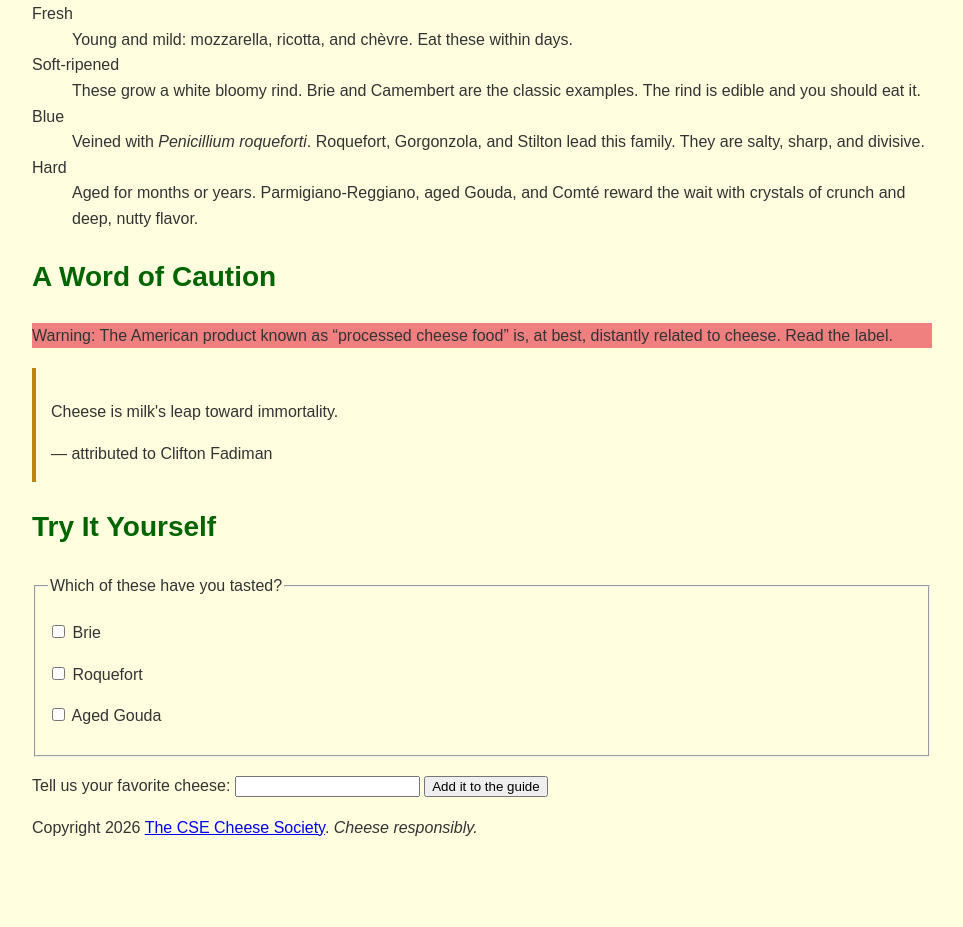
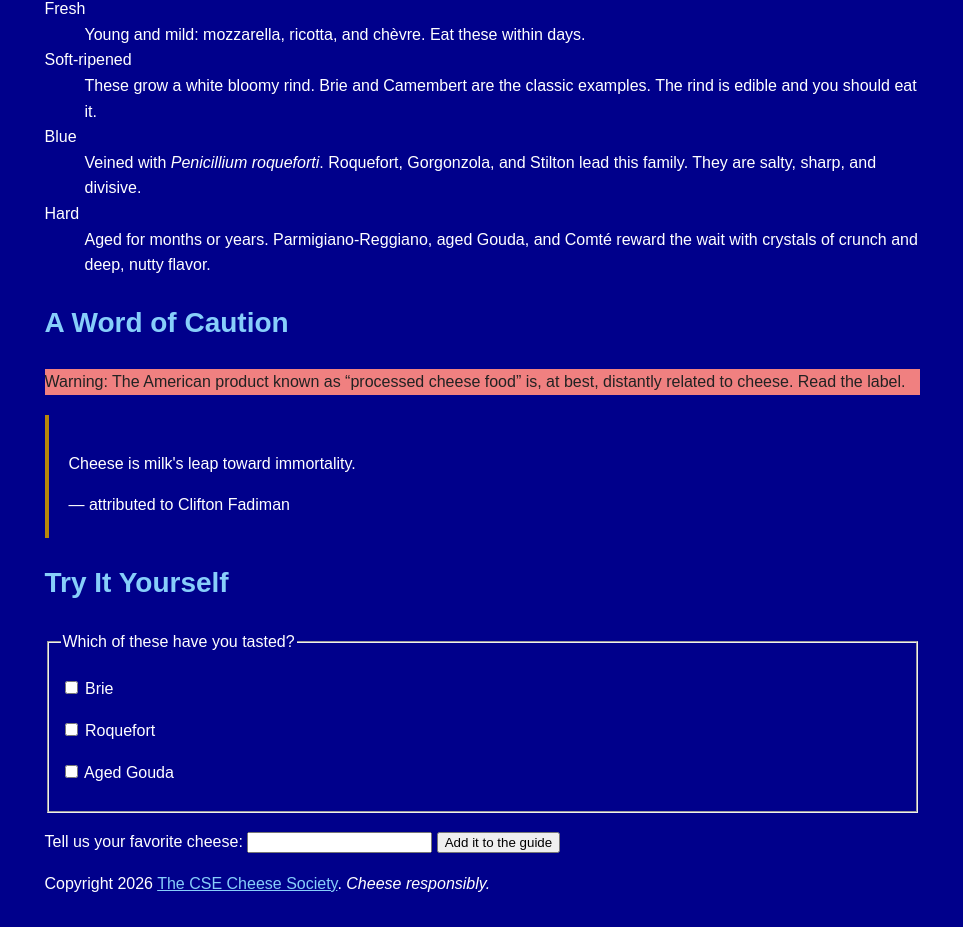
Before and after one commit to p-eluri/cse134b-hw3, a plain HTML site: page part1/cheese.html in a window 1280 px wide. Shown: the part 530-1457 px from the top of the page, without its empty margins (158-1121 px from the left). Before the commit the page ends 1406 px from the top, so only its background shows below. Drawn offline with Linux system fonts and the light colour scheme.

Commit message:
fixed  HW3 CSS styling

```diff
--- a/part1/cheese.css
+++ b/part1/cheese.css
@@ -5,12 +5,12 @@ Repository: https://github.com/p-eluri/cse134b-hw3
 
 body {
     font-family: Arial, Helvetica, sans-serif;
-    color: #333333;
+    color: white;
     line-height: 1.6;
-    background-color: lightyellow;
-    max-width: 900px;
+    background-color: darkblue;
+    max-width: 875px;
     margin: 0 auto;
-    padding: 20px;
+    padding: 15px;
 }
 
 h1 {
@@ -27,34 +27,40 @@ h2 {
 
 #warning {
     background-color: lightcoral;
+    color: #222222;
 }
 
 blockquote {
     border-left: 4px solid darkgoldenrod;
     margin: 20px 0;
-    padding: 15px;
+    padding: 20px;
+}
+
+a {
+    color: lightskyblue;
 }
 
 a:hover {
-    color: darkred;
+    color: lightpink;
     text-decoration: underline;
 }
 
 a:focus,
 input:focus,
 button:focus {
-    outline: 3px solid darkblue;
+    outline: 3px solid lightgoldenrodyellow;
     outline-offset: 3px;
 }
 
-/* Both rules target h2 and set its color.
-   The second rule wins because it appears later
-   in the stylesheet with equal specificity. */
+/* These rules determine h2's color.
+   The one at the bottom occurs after the first one,
+   so that is the rule that applies on the website on the browser. This
+   is as a tie-breaker, essentially, because they both have the same specificity */
 
 h2 {
-    color: darkred;
+    color: lightyellow;
 }
 
 h2 {
-    color: darkgreen;
+    color: lightskyblue;
 }
--- a/styles.css
+++ b/styles.css
@@ -16,7 +16,7 @@ body {
 main {
     max-width: var(--content-width);
     margin: 0 auto;
-    padding: 1.5rem;
+    padding: 1.35rem;
 }
 
 h1 {
@@ -46,7 +46,7 @@ nav {
     display: flex;
     flex-wrap: wrap;
     justify-content: center;
-    gap: 1rem;
+    gap: 1.5rem;
     padding: 1rem;
 }
 
@@ -75,7 +75,6 @@ button {
         width: 100%;
         text-align: center;
         box-sizing: border-box;
-
     }
 
     header {
@@ -95,30 +94,28 @@ button {
     }
 }
 
-/* Attribute selector: styles external links with an https URL. */
+/* The attribute selector picks (depending upon attributes) and styles HTML elements, driven by their corresponding attributes. In other words, if the link's href begins with https:// */
 a[href^="https://"] {
     color: #1769aa;
     text-decoration: underline;
 }
 
-/* Child combinator: styles sections that are direct children of main. */
+/* The child combinator styles sections directly within the main tag  */
 main > section {
     padding: 1rem;
     border-bottom: 1px solid #cccccc;
 }
 
-/* Descendant combinator: styles paragraphs anywhere inside a section. */
+/* A Descendant combinator styles any paragraph in a section. */
 section p {
-    margin-bottom: 1rem;
+    margin-bottom: 1.2rem;
 }
 
-/* Hover effect for navigation links */
 nav a:hover {
     color: #b45309;
     text-decoration: underline;
 }
 
-/* Visible keyboard focus for interactive elements */
 a:focus,
 button:focus,
 input:focus,
@@ -127,7 +124,6 @@ textarea:focus {
     outline-offset: 3px;
 }
 
-/* Consistent footer styling across portfolio pages */
 footer {
     background-color: var(--primary-color);
     color: white;
@@ -135,7 +131,6 @@ footer {
     padding: 1rem;
 }
 
-/* Style the contact form notice without overlapping the form. */
 aside {
     margin: 1rem auto;
     padding: 1rem;
```
